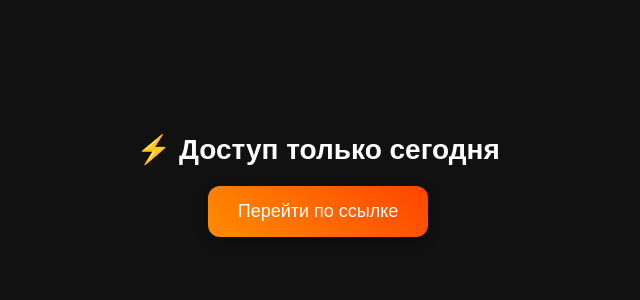
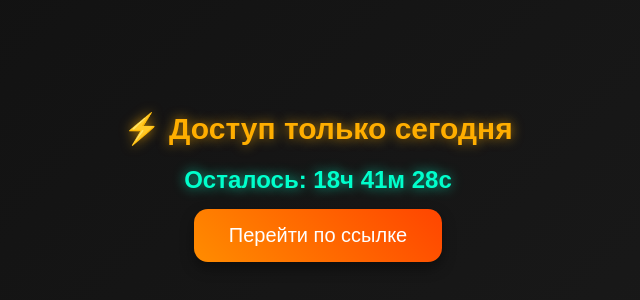
Before and after one commit to jokiness6-maker/my1win, a plain HTML site: page index.html in a window 1280 px wide. Shown: the part 224-524 px from the top of the page, without its empty margins (322-962 px from the left). Drawn offline with Linux system fonts and the light colour scheme.

Commit message:
Update index.html

```diff
--- a/index.html
+++ b/index.html
@@ -11,37 +11,78 @@
       justify-content: center;
       align-items: center;
       height: 100vh;
-      background: #111;
+      background: linear-gradient(135deg, #0f0f0f, #1c1c1c);
       color: #fff;
       margin: 0;
     }
     .container {
       text-align: center;
+      animation: fadeIn 2s ease-in-out;
     }
     h1 {
-      font-size: 28px;
+      font-size: 30px;
       margin-bottom: 20px;
+      color: #ffae00;
+      text-shadow: 0 0 12px rgba(255,174,0,0.7);
+    }
+    #timer {
+      font-size: 24px;
+      margin: 15px 0;
+      color: #00ffcc;
+      font-weight: bold;
+      text-shadow: 0 0 12px rgba(0,255,204,0.7);
     }
     a {
       display: inline-block;
-      padding: 15px 30px;
-      font-size: 18px;
+      padding: 15px 35px;
+      font-size: 20px;
       color: #fff;
       background: linear-gradient(45deg, #ff8c00, #ff4500);
       text-decoration: none;
-      border-radius: 12px;
-      box-shadow: 0 4px 12px rgba(0,0,0,0.3);
-      transition: transform 0.2s ease;
+      border-radius: 14px;
+      box-shadow: 0 6px 14px rgba(0,0,0,0.4);
+      transition: transform 0.2s ease, background 0.3s;
     }
     a:hover {
       transform: scale(1.1);
+      background: linear-gradient(45deg, #ff4500, #ff8c00);
+    }
+    @keyframes fadeIn {
+      from { opacity: 0; transform: translateY(20px); }
+      to { opacity: 1; transform: translateY(0); }
     }
   </style>
 </head>
 <body>
   <div class="container">
     <h1>⚡ Доступ только сегодня</h1>
+    <div id="timer"></div>
     <a href="https://1wvuox.com?p=szns" target="_blank">Перейти по ссылке</a>
   </div>
+
+  <script>
+    function updateTimer() {
+      const now = new Date();
+      const endOfDay = new Date();
+      endOfDay.setHours(23, 59, 59, 999);
+
+      const diff = endOfDay - now;
+
+      if (diff <= 0) {
+        document.getElementById("timer").innerText = "⏳ Время истекло!";
+        return;
+      }
+
+      const hours = Math.floor(diff / (1000 * 60 * 60));
+      const minutes = Math.floor((diff % (1000 * 60 * 60)) / (1000 * 60));
+      const seconds = Math.floor((diff % (1000 * 60)) / 1000);
+
+      document.getElementById("timer").innerText =
+        `Осталось: ${hours}ч ${minutes}м ${seconds}с`;
+    }
+
+    setInterval(updateTimer, 1000);
+    updateTimer();
+  </script>
 </body>
 </html>
```
